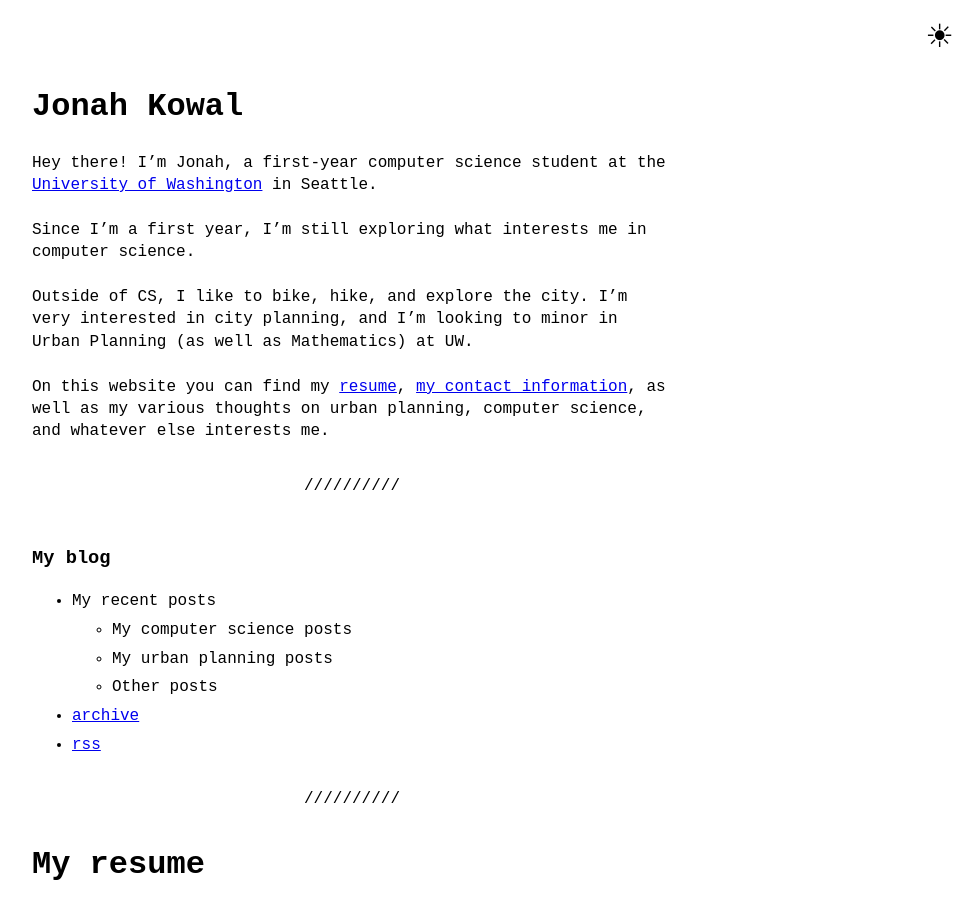
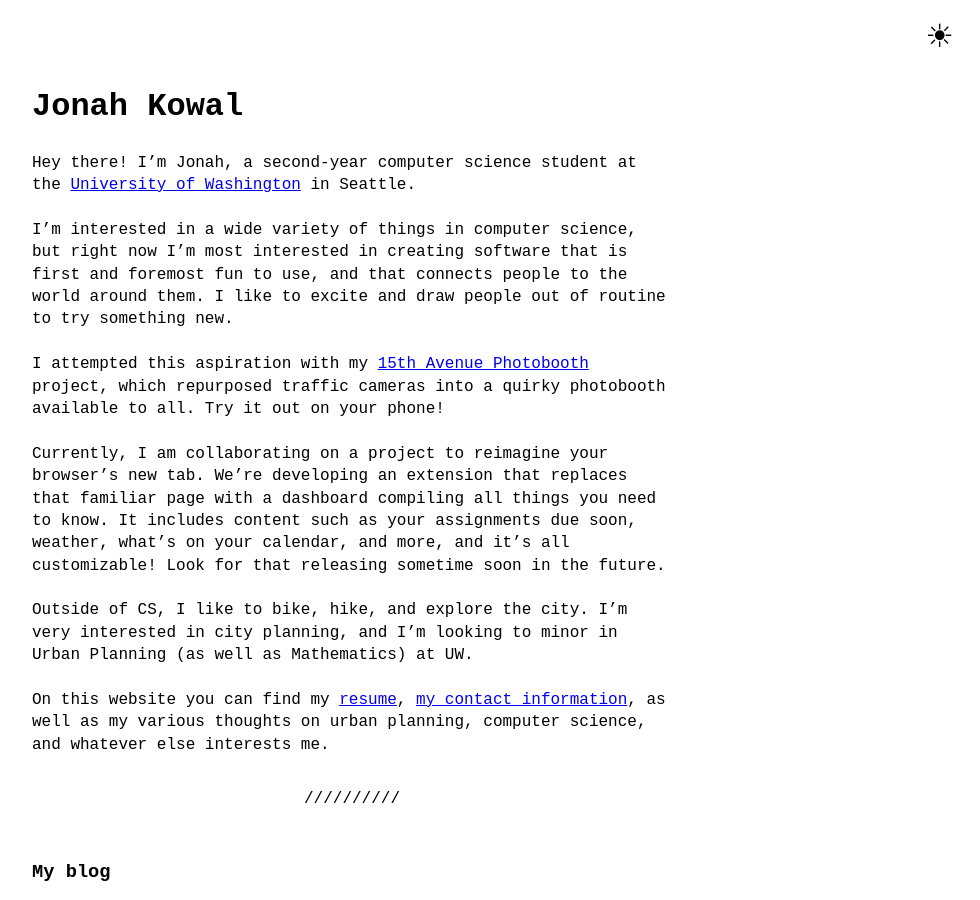
Before and after one commit to jbko6/PersonalWebsiteV5, a Jekyll site: the page built from index.md, in a window 1280 px wide and 900 px high. Shown: the whole window, without its empty margins (288-1268 px from the left). Built offline with Jekyll 4.4.1, drawn with Linux system fonts in a browser that asks for light colours.

Commit message:
Update home.yml

```diff
--- a/_data/home.yml
+++ b/_data/home.yml
@@ -2,9 +2,13 @@
 # https://github.com/riggraz/no-style-please#customize-the-menu
 
 description: |
-  Hey there! I'm Jonah, a first-year computer science student at the <a href="https://www.uw.edu">University of Washington</a> in Seattle.
+  Hey there! I'm Jonah, a second-year computer science student at the <a href="https://www.uw.edu">University of Washington</a> in Seattle.
 
-  Since I'm a first year, I'm still exploring what interests me in computer science.
+  I'm interested in a wide variety of things in computer science, but right now I'm most interested in creating software that is first and foremost fun to use, and that connects people to the world around them. I like to excite and draw people out of routine to try something new.
+
+  I attempted this aspiration with my <a href="./photobooth">15th Avenue Photobooth</a> project, which repurposed traffic cameras into a quirky photobooth available to all. Try it out on your phone!
+
+  Currently, I am collaborating on a project to reimagine your browser's new tab. We're developing an extension that replaces that familiar page with a dashboard compiling all things you need to know. It includes content such as your assignments due soon, weather, what's on your calendar, and more, and it's all customizable! Look for that releasing sometime soon in the future.
 
   Outside of CS, I like to bike, hike, and explore the city. I'm very interested in city planning, and I'm looking to minor in Urban Planning (as well as Mathematics) at UW.
 
```
